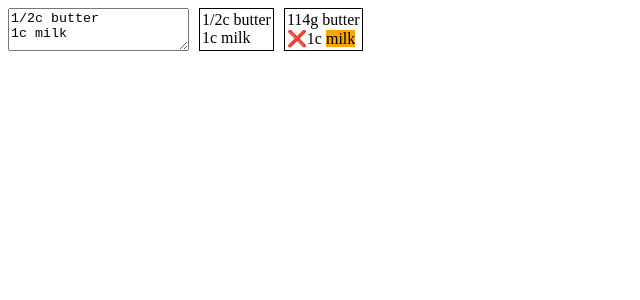
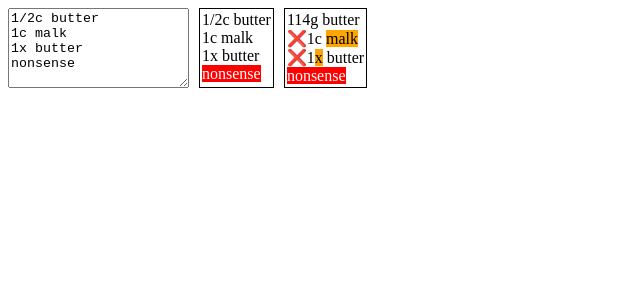
Before and after one commit to mxhold/reconv, a React (Create React App) app in the folder reconv/: page / in a window 1280 px wide. Shown: the top 300 px of the page, without its empty margins (0-640 px from the left). Built offline with nearby package versions, Linux system fonts and the light colour scheme.

Commit message:
Add malformed ingredient example

```diff
--- a/reconv/src/App.js
+++ b/reconv/src/App.js
@@ -6,7 +6,7 @@ class App extends Component {
   render() {
     return (
       <div>
-        <IngredientListInput value={"1/2c butter\n1c milk"} />
+        <IngredientListInput value={"1/2c butter\n1c malk\n1x butter\nnonsense"} />
       </div>
     );
   }
```
